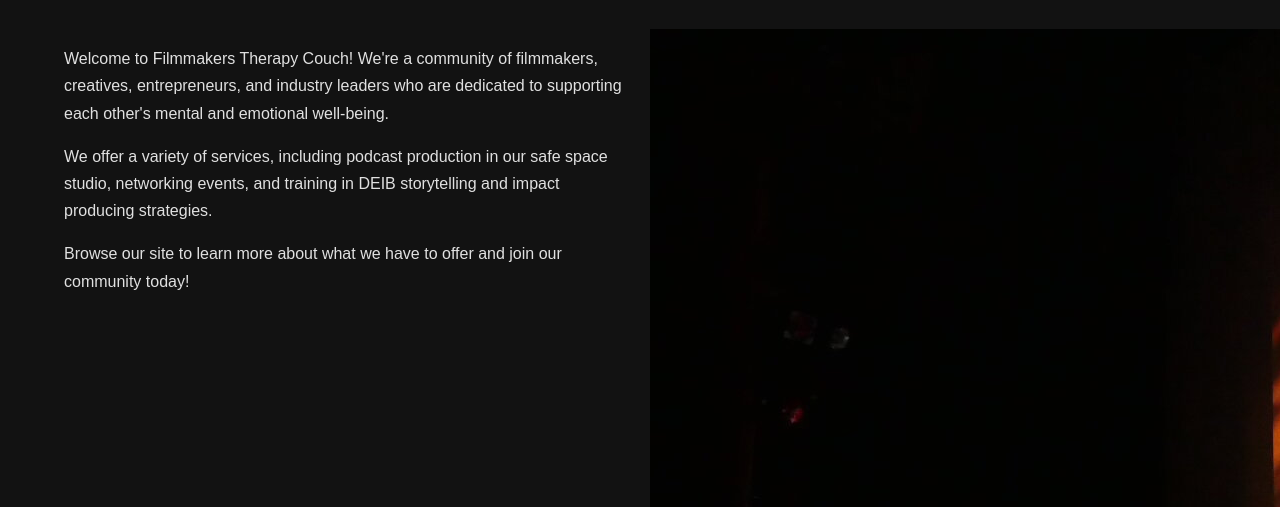
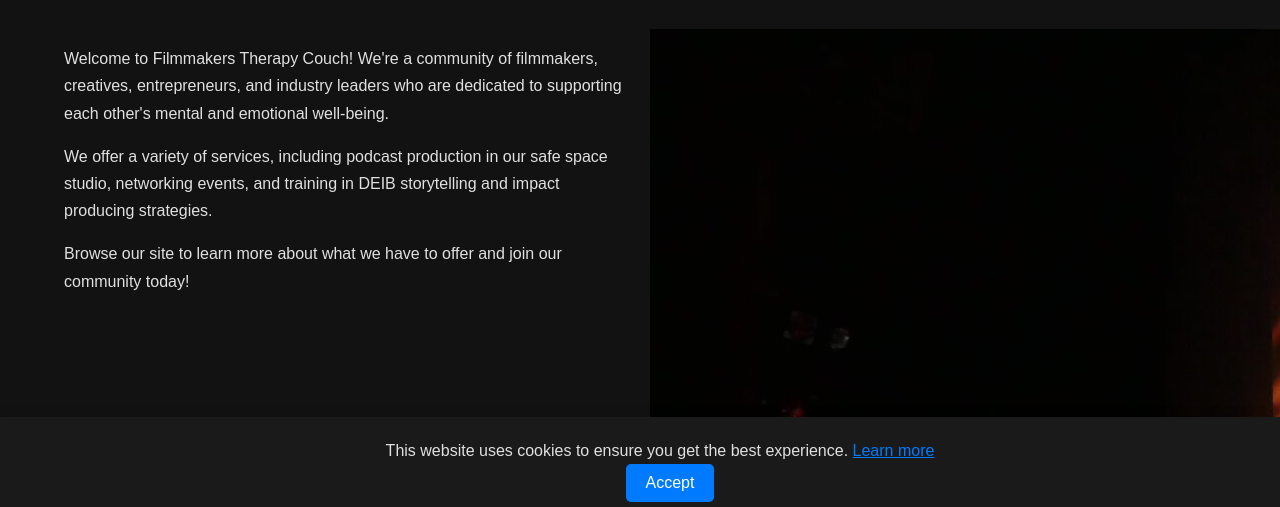
Before and after one commit to no1owns/No1Owns---Web, a plain HTML site: page index.html in a window 1280 px wide. Shown: the part 278-785 px from the top of the page. Drawn offline with Linux system fonts and the light colour scheme.

Commit message:
modified:   index.html

```diff
--- a/index.html
+++ b/index.html
@@ -7,8 +7,56 @@
     <link rel="stylesheet" href="https://cdnjs.cloudflare.com/ajax/libs/font-awesome/6.2.1/css/all.min.css">
     <link rel="stylesheet" href="styles.css">
     <link rel="icon" href="images/favicon.ico" type="image/x-icon"> <!-- Favicon -->
+    <style>
+        /* Cookie Consent Banner Styles */
+        .cookie-consent-banner {
+            position: fixed;
+            bottom: 0;
+            left: 0;
+            width: 100%;
+            background-color: var(--secondary-color);
+            color: var(--text-color);
+            padding: 20px;
+            text-align: center;
+            box-shadow: 0 -2px 10px rgba(0, 0, 0, 0.1);
+            z-index: 1000;
+            display: none;
+        }
+
+        .cookie-consent-banner p {
+            margin: 0;
+            font-size: 1em;
+        }
+
+        .cookie-consent-banner a {
+            color: var(--accent-color);
+            text-decoration: underline;
+        }
+
+        .cookie-consent-button {
+            background-color: var(--accent-color);
+            color: white;
+            border: none;
+            padding: 10px 20px;
+            margin-left: 20px;
+            cursor: pointer;
+            font-size: 1em;
+            border-radius: 5px;
+            transition: background-color 0.3s ease;
+        }
+
+        .cookie-consent-button:hover {
+            background-color: darken(var(--accent-color), 10%);
+        }
+    </style>
 </head>
 <body>
+
+<!-- Cookie Consent Banner -->
+<div id="cookieConsent" class="cookie-consent-banner">
+    <p>This website uses cookies to ensure you get the best experience. <a href="privacy-policy.html">Learn more</a></p>
+    <button id="acceptCookies" class="cookie-consent-button">Accept</button>
+</div>
 
 <header class="site-header">
     <div class="container">
@@ -35,7 +83,6 @@
 </header>
 
 <main class="site-content">
-
     <!-- About Us Section -->
     <section id="about-us" class="about-us">
         <div class="container">
@@ -184,12 +231,27 @@
         <p>&copy; 2024 Filmmakers Therapy Couch. All rights reserved.</p>
         <nav class="footer-nav">
             <a href="privacy-policy.html">Privacy Policy</a>
-            <a href="terms.html">Terms of Use</a>
-        </nav>
+            <a href="terms.html">Terms of Use</a></nav>
     </div>
 </footer>
 
 <script>
+document.addEventListener("DOMContentLoaded", function() {
+    const cookieConsent = document.getElementById('cookieConsent');
+    const acceptCookies = document.getElementById('acceptCookies');
+
+    if (cookieConsent && !localStorage.getItem('cookiesAccepted')) {
+        cookieConsent.style.display = 'block';
+    }
+
+    if (acceptCookies) {
+        acceptCookies.addEventListener('click', function() {
+            localStorage.setItem('cookiesAccepted', 'true');
+            cookieConsent.style.display = 'none';
+        });
+    }
+});
+
 function togglePopup() {
     var popup = document.getElementById("cta-popup");
     popup.classList.toggle("active");
@@ -213,22 +275,5 @@
 });
 </script>
 
-<script>
-    // Cookie Consent Banner Logic
-    document.addEventListener("DOMContentLoaded", function() {
-        const cookieConsent = document.getElementById('cookieConsent');
-        const acceptCookies = document.getElementById('acceptCookies');
-
-        if (!localStorage.getItem('cookiesAccepted')) {
-            cookieConsent.style.display = 'block';
-        }
-
-        acceptCookies.addEventListener('click', function() {
-            localStorage.setItem('cookiesAccepted', 'true');
-            cookieConsent.style.display = 'none';
-        });
-    });
-    </script>
-
 </body>
 </html>
```
Lines whose indentation alone changed are shown as unchanged.
